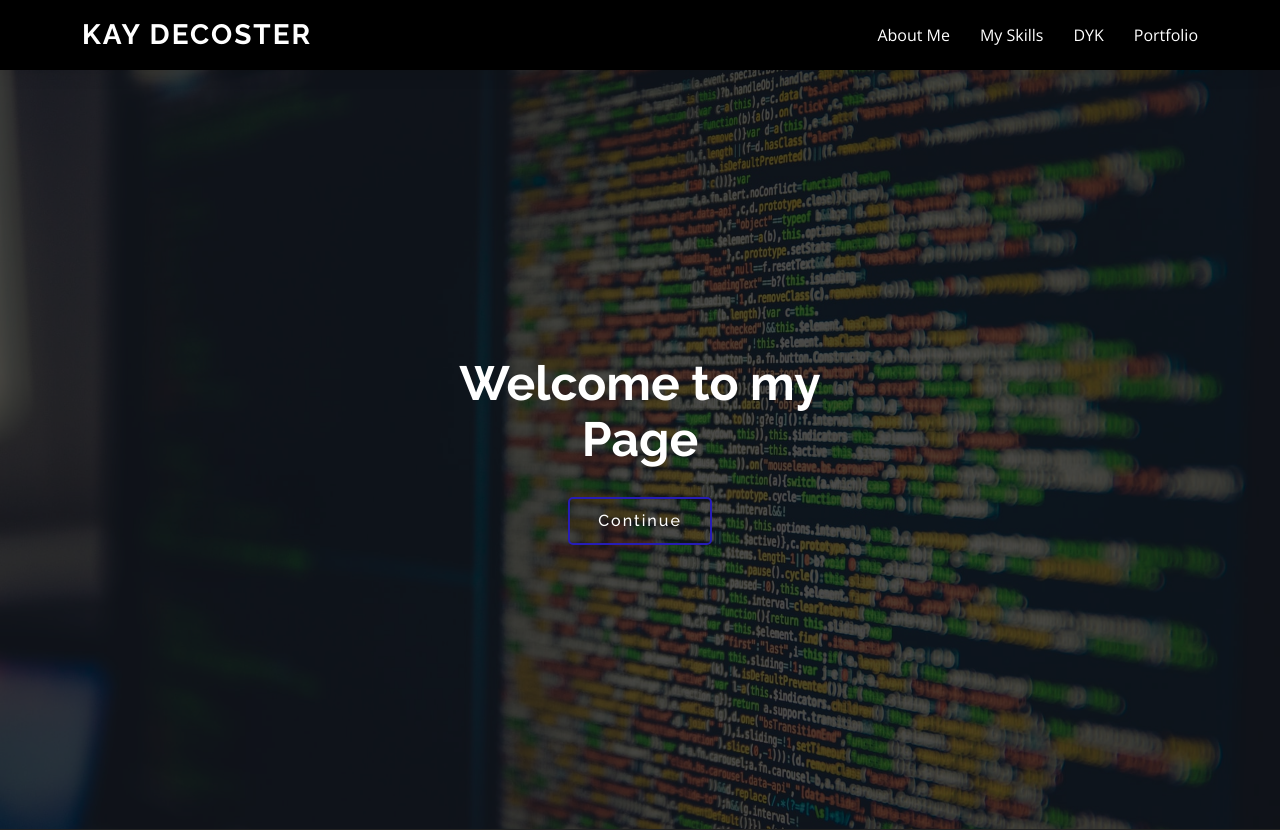
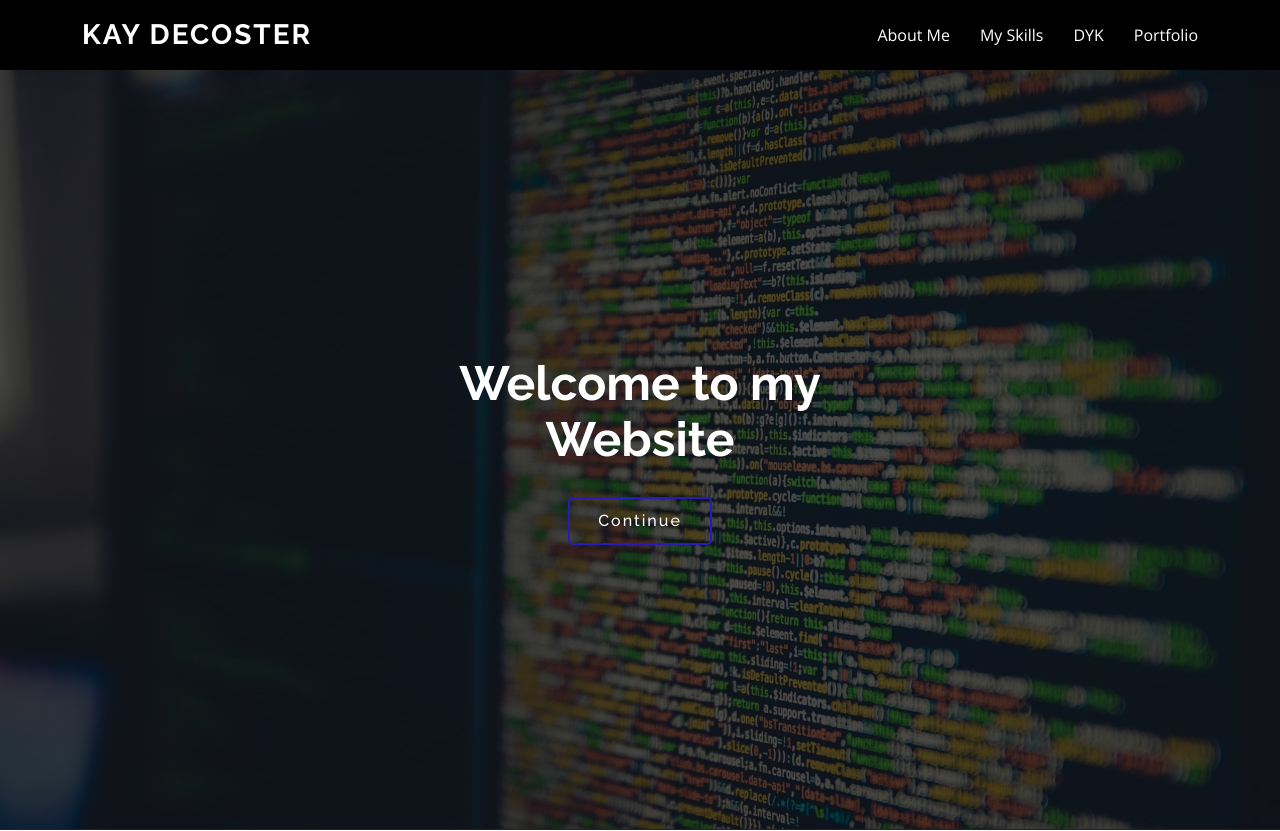
Before and after one commit to DCKay/Decoster-Kay, a plain HTML site: page index.html in a window 1280 px wide. Shown: the top 831 px of the page. Drawn offline with nearby package versions, Linux system fonts and the light colour scheme.

Commit message:
Welcome to my page change

```diff
--- a/index.html
+++ b/index.html
@@ -59,7 +59,7 @@
     <!-- ======= Hero Section ======= -->
     <section id="hero">
       <div class="hero-container" data-aos="fade-up">
-        <h1>Welcome to my <span></span></br>Page</span></h1>
+        <h1>Welcome to my <span></span></br>Website</span></h1>
         <!-- <a href="assets/cv/oudeCVkay.pdf" class="btn-get-started scrollto">My Resume</a> -->
         <a href="#about" class="btn-get-started scrollto">Continue</a>
 
```
